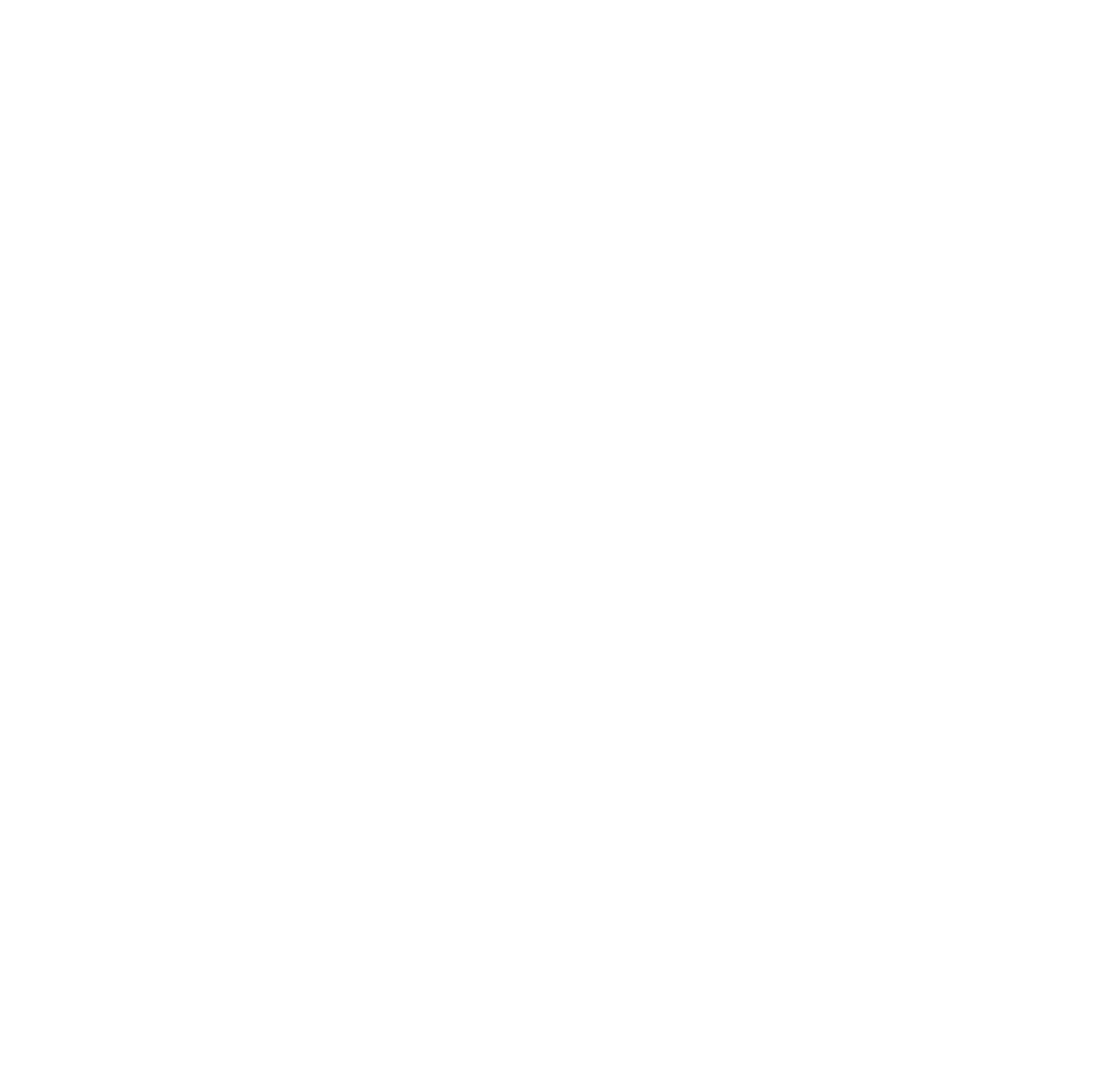
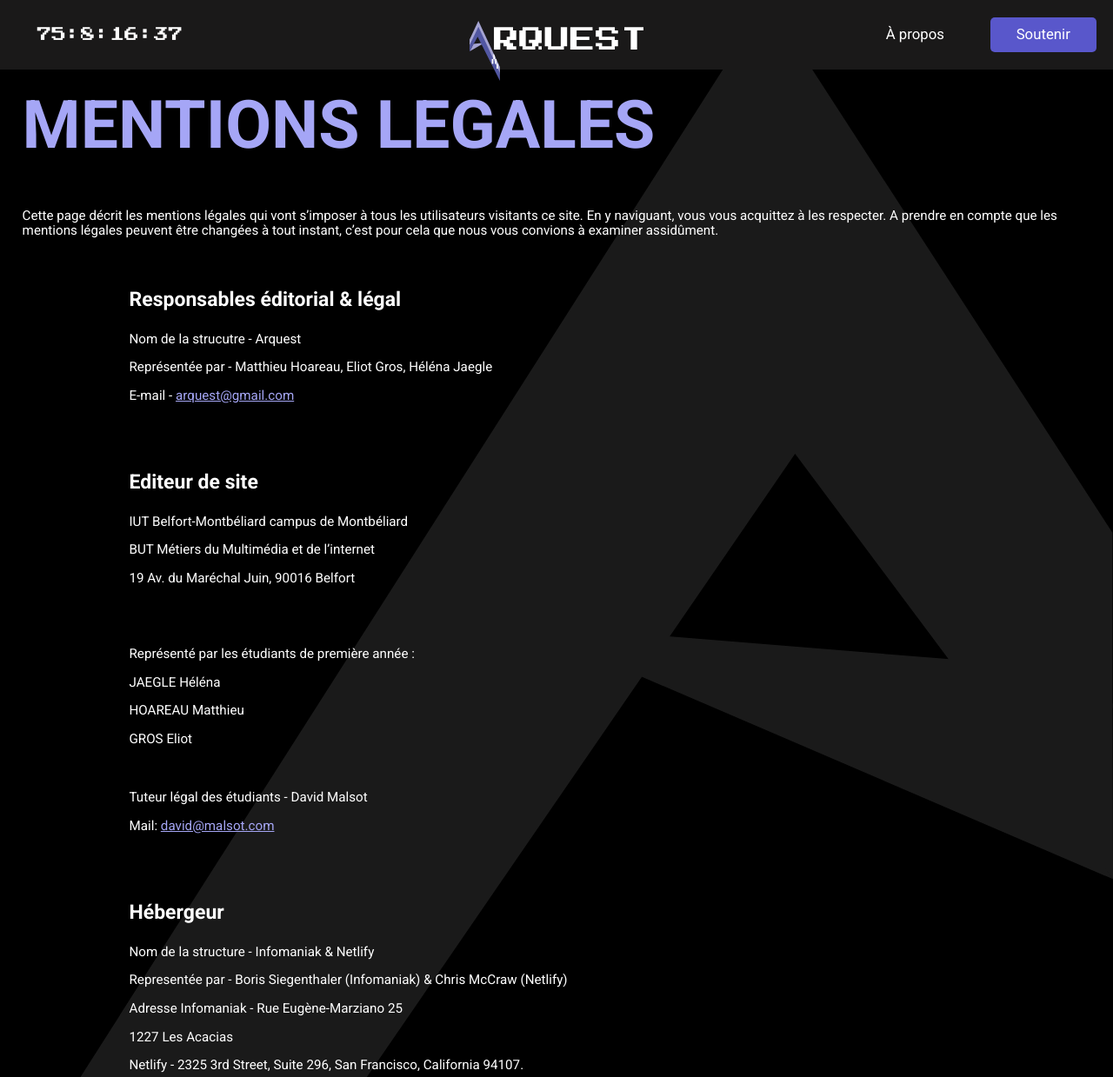
Before and after one commit to gros-eliot/Arquest-landing-page, a plain HTML site: page mentions.html in a window 1280 px wide. Shown: the top 1239 px of the page at 87% size. Before the commit the page ends 800 px from the top, so only its background shows below. Drawn offline with Linux system fonts and the light colour scheme.

Commit message:
mentions légales

```diff
--- a/mentions.html
+++ b/mentions.html
@@ -0,0 +1,154 @@
+<!DOCTYPE html>
+<html lang="fr">
+<head>
+    <link rel='stylesheet' href='src/css/style.css'>
+    <meta charset="UTF-8">
+    <meta http-equiv="X-UA-Compatible" content="IE=edge">
+    <meta name="viewport" content="width=device-width, initial-scale=1.0">
+    <title>Arquest | Accueil</title>
+</head>
+<body class="mentions__background">
+    <header class="header">
+
+        <div class="header__start">
+            <label id="compte_a_rebours"></label>
+                <script type="text/javascript">
+                    var Affiche=document.getElementById("compte_a_rebours");
+                    function Rebour() {
+                    var date1 = new Date();
+                    var date2 = new Date ("Jun 15, 2022 00:00:00");
+                    var sec = (date2 - date1) / 1000;
+                    var n = 24 * 3600;
+                    if (sec > 0) {
+                    j = Math.floor (sec / n);
+                    h = Math.floor ((sec - (j * n)) / 3600);
+                    mn = Math.floor ((sec - ((j * n + h * 3600))) / 60);
+                    sec = Math.floor (sec - ((j * n + h * 3600 + mn * 60)));
+                    Affiche.innerHTML = "" + j +":"+ h +":"+ mn +":"+ sec;
+                    window.status = "Temps restant : " + j +" j "+ h +" h "+ mn +" min "+ sec + " s ";
+                    }
+                    tRebour=setTimeout ("Rebour();", 1000);
+                    }
+                    Rebour();
+                </script>
+        </div>
+
+        <div class="header__mid">
+            <a href="/"><img src="assets/logo/arquest_full.svg" alt="Arquest logo" class="header__logo"></a>
+            <a href="/"><img src="assets/logo/arquest_simple.svg" alt="Arquest logo" class="header__logo-mobile"></a>
+        </div>
+
+
+        <div class="header__end">
+            <div class="header__link-div header__link-mobile">
+                <a href="apropos.html" class="header__link layout__link">À propos</a>
+            </div>
+
+            <div class="header__link-div">
+                <a href="soutenir.html" class="layout__link layout__link-button">Soutenir</a>
+            </div>
+        </div>
+
+    </header>
+
+    <main class="otherpage-margin">
+        <h1 class="otherpage__title">MENTIONS LEGALES</h1>
+        <p>Cette page décrit les mentions légales qui vont s’imposer à tous les utilisateurs visitants ce site. En y naviguant, vous vous acquittez à les respecter. A prendre en compte que les mentions légales peuvent être changées à tout instant, c’est pour cela que nous vous convions à examiner assidûment. </p>
+
+        <div class="mentions__content">
+            <div class="mentions__padding-div">
+                <h3>Responsables éditorial & légal </h3>
+                <p>Nom de la strucutre - Arquest </p>
+                <p>Représentée par - Matthieu Hoareau, Eliot Gros, Héléna Jaegle </p>
+                <p>E-mail - <a href="mailto:arquest@gmail.com">arquest@gmail.com</a></p>
+            </div>
+
+            <div class="mentions__bigpadding-div">
+                <h3>Editeur de site</h3>
+                <p>IUT Belfort-Montbéliard campus de Montbéliard </p>
+                <p>BUT Métiers du Multimédia et de l’internet </p>
+                <p>19 Av. du Maréchal Juin, 90016 Belfort</p>
+            </div>
+
+            <div class="mentions__padding-div">
+                <p>Représenté par les étudiants de première année :</p>
+                <p>JAEGLE Héléna </p>
+                <p>HOAREAU Matthieu </p>
+                <p>GROS Eliot </p>
+            </div>
+
+            <div class="mentions__padding-div">
+                <p>Tuteur légal des étudiants - David Malsot </p>
+                <p>Mail: <a href="mailto:david@malsot.com">david@malsot.com</a></p>
+            </div>
+
+            <div class="mentions__bigpadding-div">
+            <h3>Hébergeur</h3>
+            <p>Nom de la structure - Infomaniak & Netlify</p>
+
+            <p>Representée par - Boris Siegenthaler (Infomaniak) & Chris McCraw (Netlify)</p>
+
+            <p>Adresse Infomaniak - Rue Eugène-Marziano 25</p>
+            <p>1227 Les Acacias</p>
+            <p>Netlify - 2325 3rd Street, Suite 296, San Francisco, California 94107.</p>
+            </div>
+
+            <div class="mentions__bigpadding-div">
+            <h2>Conditions générales de vente</h2>
+            <p>Le site est la propriété de l’IUT de Montbéliard en sa totalité, ainsi que l'ensemble des droits le concernant. Toute reproduction, intégrale ou partielle, est systématiquement soumise a l'autorisation des propriétaires. Toutefois, les liaisons du type hypertextes vers le site sont autorisées sans demandes spécifiques.</p>
+            <p>Les utilisateurs reconnaîssent avoir pris connaissance, au moment de la passation au service premium, des conditions particulières de vente énoncées sur cet écran et déclare expressément les accepter sans réserve. Les conditions générales de vente régissent les relations contractuelles entre Arquest et ses utilisateurs, les deux parties les acceptant sans réserve. Ces conditions générales de vente prévaudront sur toutes autres conditions figurant dans tout autre document, sauf dérogation préalable, expresse et écrite. </p>
+            </div>
+        </div>
+    </main>
+
+
+    <footer>
+        <div class="footer__top">
+            <div class="footer__top-start">
+                <img src="assets/logo/arquest_full.svg" alt="Logo Arquest" class="footer__top__img">
+            </div>
+
+            <div class="footer__top-end">
+                <ul class="listUnstyled footer__socialmedia">
+                    <li><a href="https://www.facebook.com/"><img src="assets/logo/facebook.svg" alt="Facebook d'Arquest" class="footer__socialmedia__link"></a></li>
+                    <li><a href="https://www.instagram.com/"><img src="assets/logo/instagram.svg" alt="Instagram d'Arquest" class="footer__socialmedia__link"></a></li>
+                    <li><a href="https://twitter.com/"><img src="assets/logo/twitter.svg" alt="Twitter d'Arquest" class="footer__socialmedia__link"></a></li>
+                </ul>
+                <!--bouton layout (header & footer) : soutenir-->
+                <div class="footer__top__layout-link-div">
+                    <a href="soutenir.html" class="layout__link layout__link-button">Soutenir</a>
+                </div>
+
+            </div>
+        </div>
+
+        <div class="footer__mid">
+            <div class="footer__mid__link-div">
+            <h3><a href="contact.html" class="layout__link footer__mid__link">Contact</a></h3>
+            <h3><a href="apropos.html" class="layout__link footer__mid__link">À propos</a></h3>
+            <h3><a href="mentions.html" class="layout__link footer__mid__link">Mentions légales</a></h3>
+            </div>
+        </div>
+
+        <div class="footer__bottom">
+            <div class="footer__bottom__mention-div">
+                <a href="http://mmimontbeliard.com/" class="footer__mmi-link">
+                    <img src="assets/logo/mmi_logo.svg" alt="Logo du département MMI de Montbéliard" class="layout__link-img">
+                </a>
+                <p class="footer__bottom__mention-line">
+                    Projet réalisé dans le
+                    cadre d’un exercice pédagogique au
+                    département <a href="http://mmimontbeliard.com/" class="footer__mmi-link layout__link">MMi de Montbéliard
+                </a></p>
+            </div>
+
+
+            <div class="footer__bottom__copyright-div">
+                <p class="footer__bottom__copyright">France</p>
+                <p class="footer__bottom__copyright">Arquest, 2022</p>
+            </div>
+        </div>
+
+    </footer>
+</body>
+</html>
--- a/src/css/components/form.css
+++ b/src/css/components/form.css
@@ -62,6 +62,7 @@
     flex-direction: row;
     justify-content: center;
     align-items: center;
+    text-align: center;
     gap: 10%;
 
     margin: 5%;
@@ -71,6 +72,7 @@
 .support-form__type-of-card__img1,
 .support-form__type-of-card__img2,
 .support-form__type-of-card__img3 {
+    width: 60%;
     filter: brightness(50%);
 }
 
--- /dev/null
+++ b/src/css/layout/mentions.css
@@ -0,0 +1,25 @@
+.mentions__content {
+    margin: 2% 10% 2% 10%;
+}
+
+.mentions__padding-div {
+    padding-top: 1%;
+    padding-bottom: 1%;
+}
+
+.mentions__bigpadding-div {
+    padding-top: 3%;
+    padding-bottom: 3%;
+}
+
+.mentions__content a {
+    color: var(--purple);
+}
+
+.mentions__background {
+    background-image: url(../../../assets/img/arquest_background2.svg);
+    background-size:100%;
+    background-position-y: top;
+    background-position-x: right;
+    background-repeat: no-repeat;
+}
--- a/src/css/style.css
+++ b/src/css/style.css
@@ -19,6 +19,7 @@
 @import url(layout/support.css);
 @import url(layout/about.css);
 @import url(layout/contact.css);
+@import url(layout/mentions.css);
 @import url(layout/otherpages.css);
 
 
```
Also changed, not shown: assets/img/arquest_background2.svg (added).
